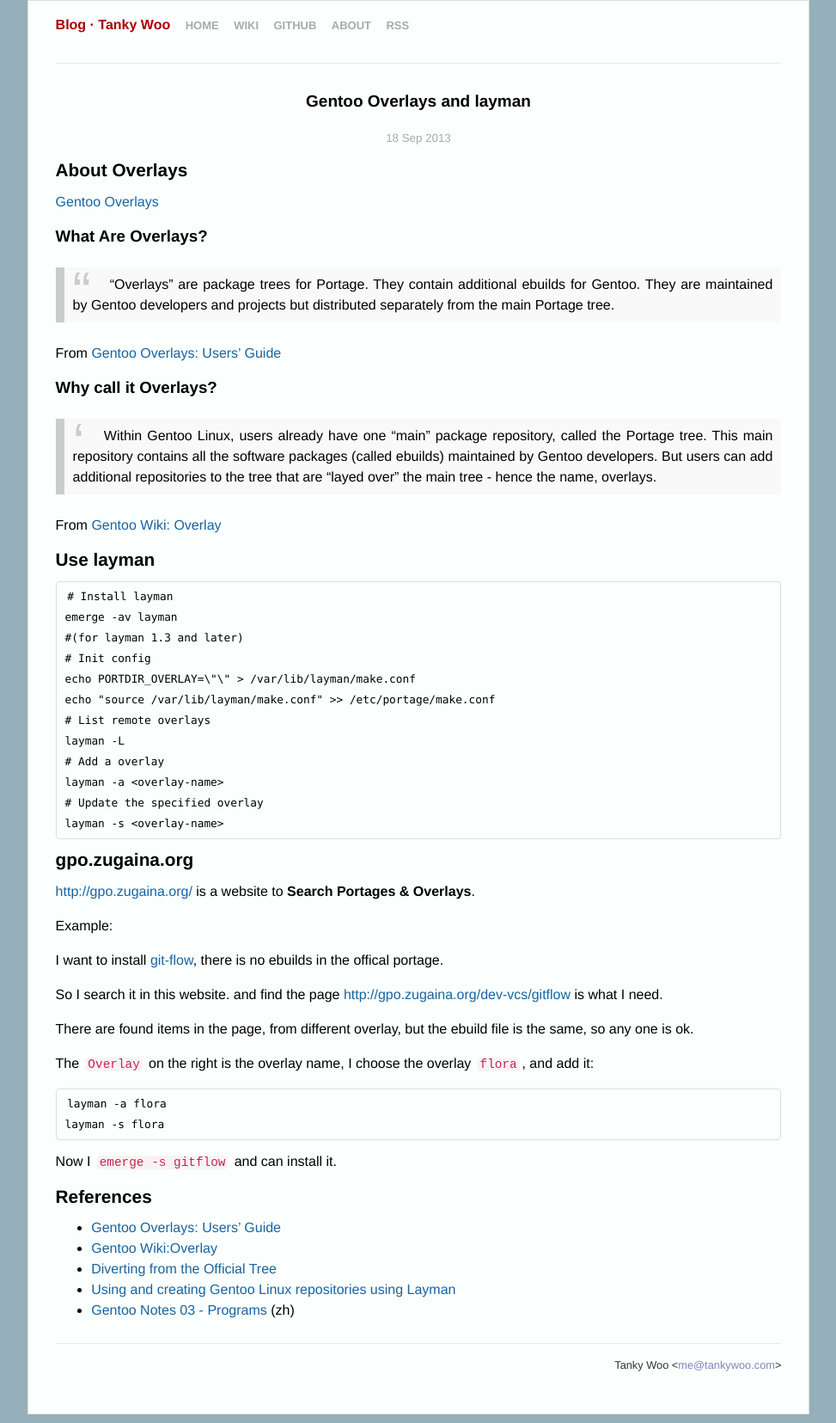
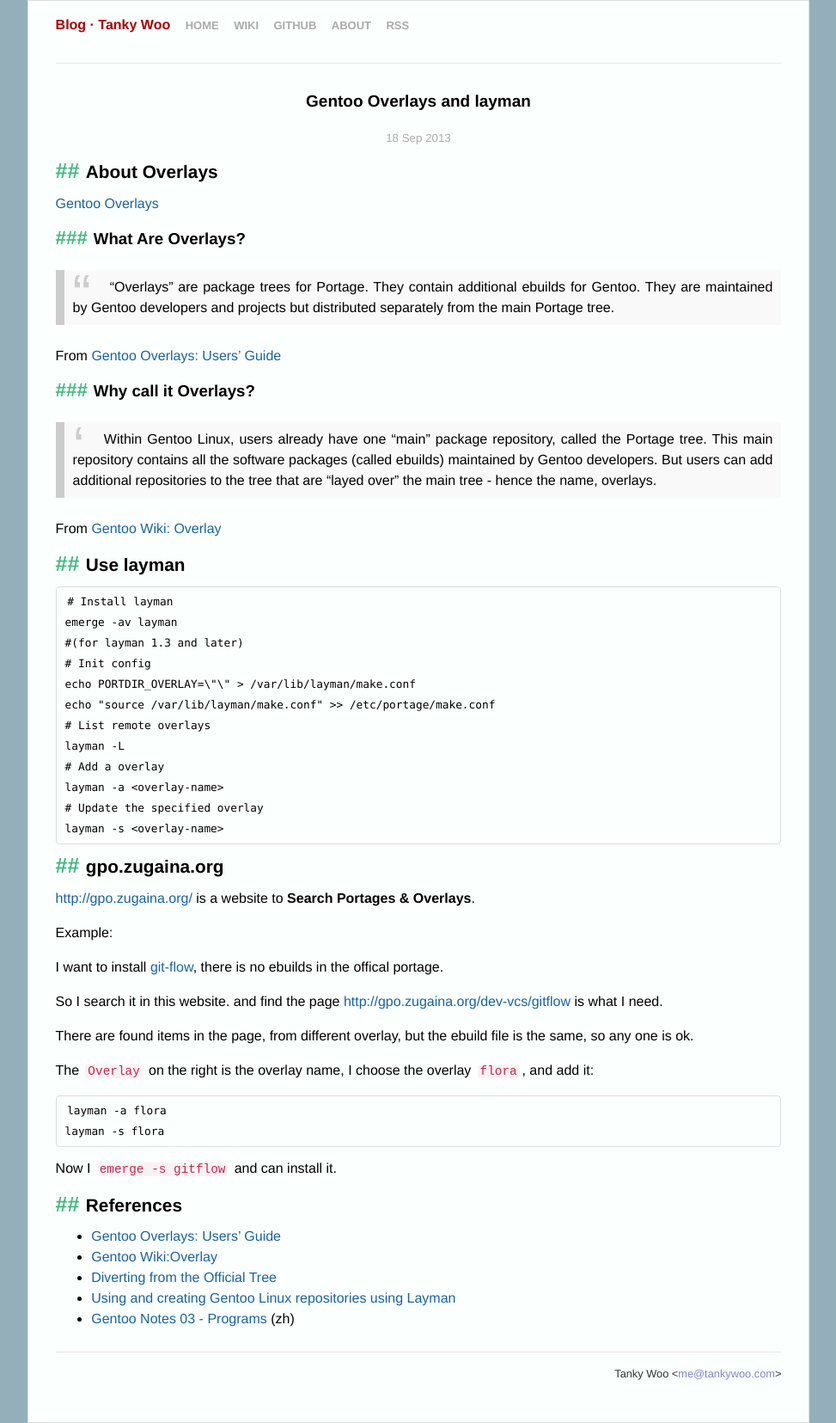
Before and after one commit to Harteyang/harte.top, a Jekyll site: the page built from _posts/2013-09-18-gentoo-overlays-and-layman.markdown, in a window 1280 px wide. Shown: the whole page at 86% size, without its empty margins (153-1126 px from the left). Built offline with Jekyll 4.4.1, drawn with Linux system fonts in a browser that asks for light colours; Markdown is read by kramdown in place of the engine named in the settings; comment, search, counter and statistics services are not loaded.

Commit message:
update css

```diff
--- a/css/main.css
+++ b/css/main.css
@@ -219,6 +219,20 @@
   margin-bottom: 0.6em;
 }
 
+.post h2:before, .post h3:before {
+  color: #42b983;
+  margin-right: 0.3em;
+  font-size: 1.2em;
+  font-weight: bold;
+}
+
+.post h2:before {
+  content: "##";
+}
+.post h3:before {
+  content: "###";
+}
+
 /*****************************************************************************/
 /*
 /* Reset Syntax color
```
